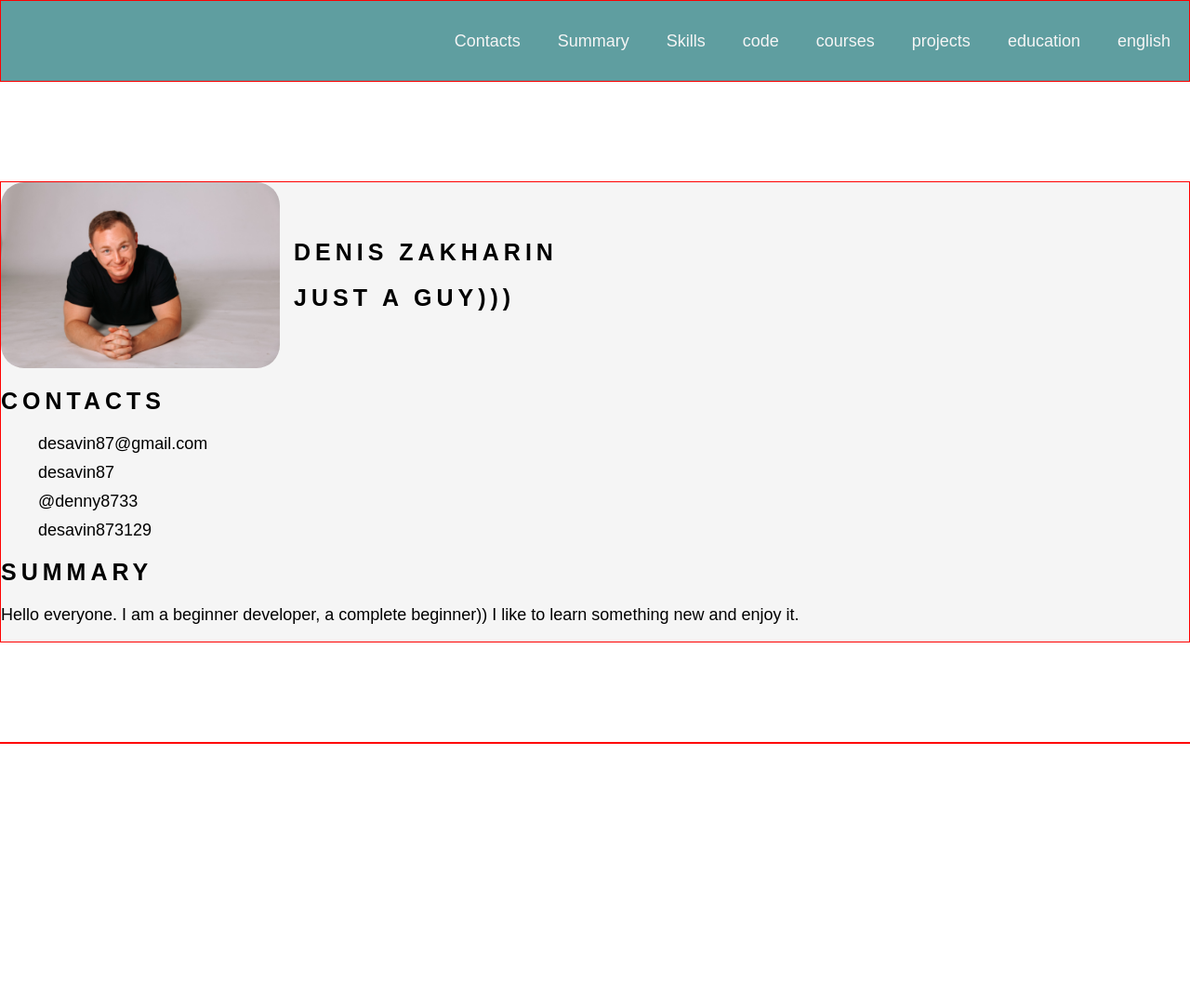
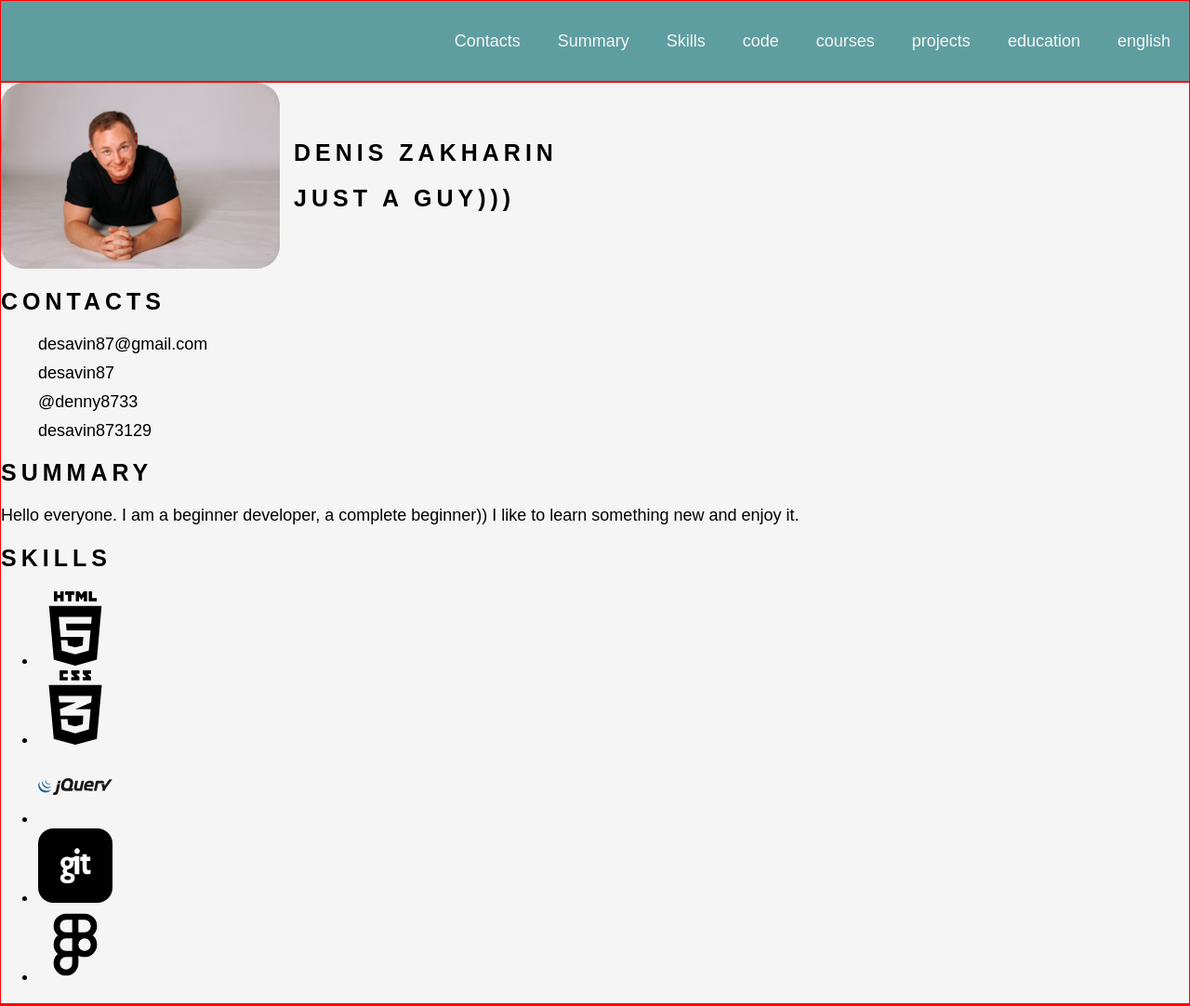
Before and after one commit to desavin87/rsschool-cv, a plain HTML site: page index.html in a window 1280 px wide. Shown: the whole page at 93% size. Before the commit the page ends 800 px from the top, so only its background shows below. Drawn offline with Linux system fonts and the light colour scheme; a web font is replaced by a local one.

Commit message:
feat: add section skills

```diff
--- a/index.html
+++ b/index.html
@@ -54,6 +54,26 @@
 				<p>Hello everyone. I am a beginner developer, a complete beginner)) I like to learn something new and enjoy
 					it.</p>
 			</section>
+			<section class="section" id="skills">
+				<h2 class="section-title">skills</h2>
+				<ul class="skills_list">
+					<li class="skills_item">
+						<img src="./assets/icons/html5-01-svgrepo-com.svg" alt="html">
+					</li>
+					<li class="skills_item">
+						<img src="./assets/icons/css3-01-svgrepo-com.svg" alt="css">
+					</li>
+					<li class="skills_item">
+						<img src="./assets/icons/jquery-svgrepo-com.svg" alt="jquery">
+					</li>
+					<li class="skills_item">
+						<img src="./assets/icons/git-svgrepo-com.svg" alt="git">
+					</li>
+					<li class="skills_item">
+						<img src="./assets/icons/figma-svgrepo-com.svg" alt="figma">
+					</li>
+				</ul>
+			</section>
 		</div>
 	</main>
 	<footer class="footer">
--- a/style.css
+++ b/style.css
@@ -71,6 +71,11 @@ body {
 
 .contacts-item {
 	margin-bottom: 10px;
+	transition: all 0.7s ease;
+}
+
+.contacts-item a:hover {
+	color: #5F9EA0;
 }
 
 .contacts-item:last-child {
@@ -93,3 +98,10 @@ body {
 	border-radius: 25px;
 	margin-right: 15px;
 }
+
+.skills_list {
+}
+.skills_item img {
+	max-width: 80px;
+	max-height: 80px;
+}
```
Also changed, not shown: assets/icons/css3-01-svgrepo-com.svg (added), assets/icons/figma-svgrepo-com.svg (added), assets/icons/git-svgrepo-com.svg (added), assets/icons/html5-01-svgrepo-com.svg (added), assets/icons/jquery-svgrepo-com.svg (added).
